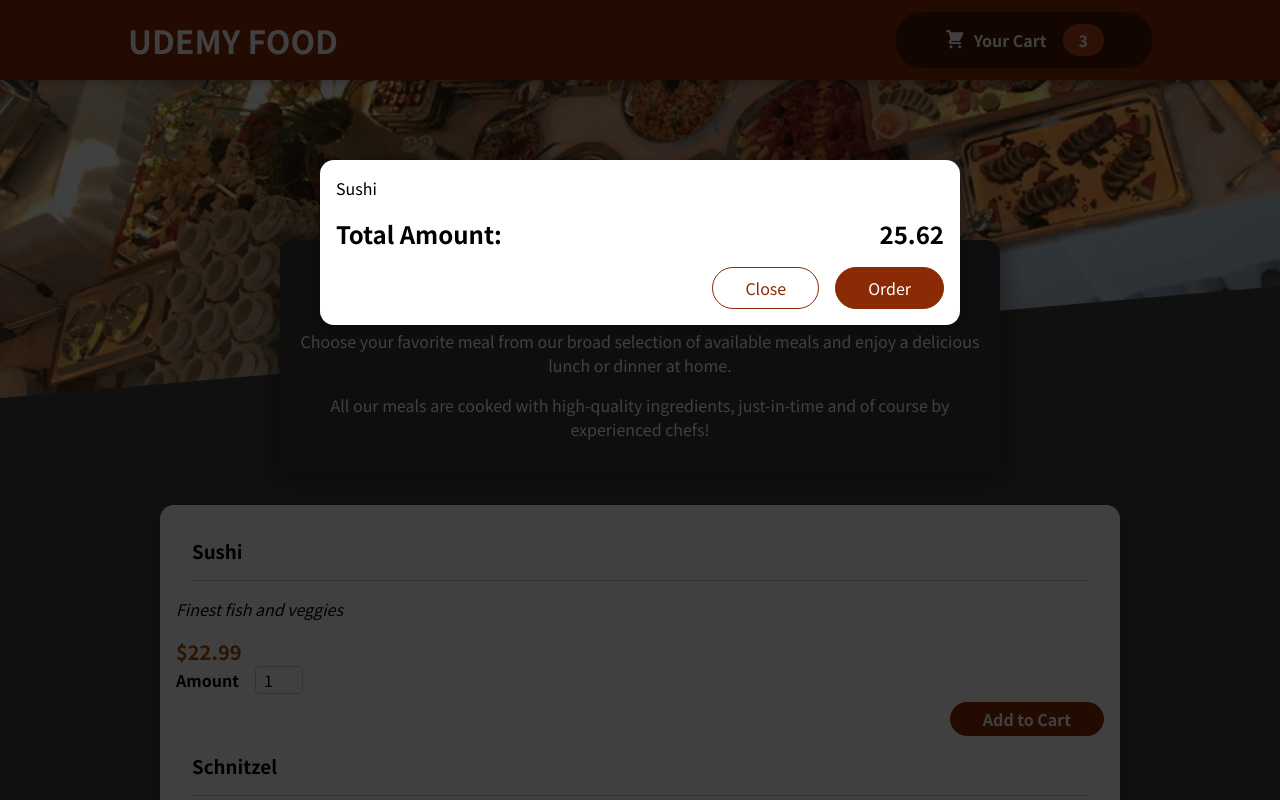
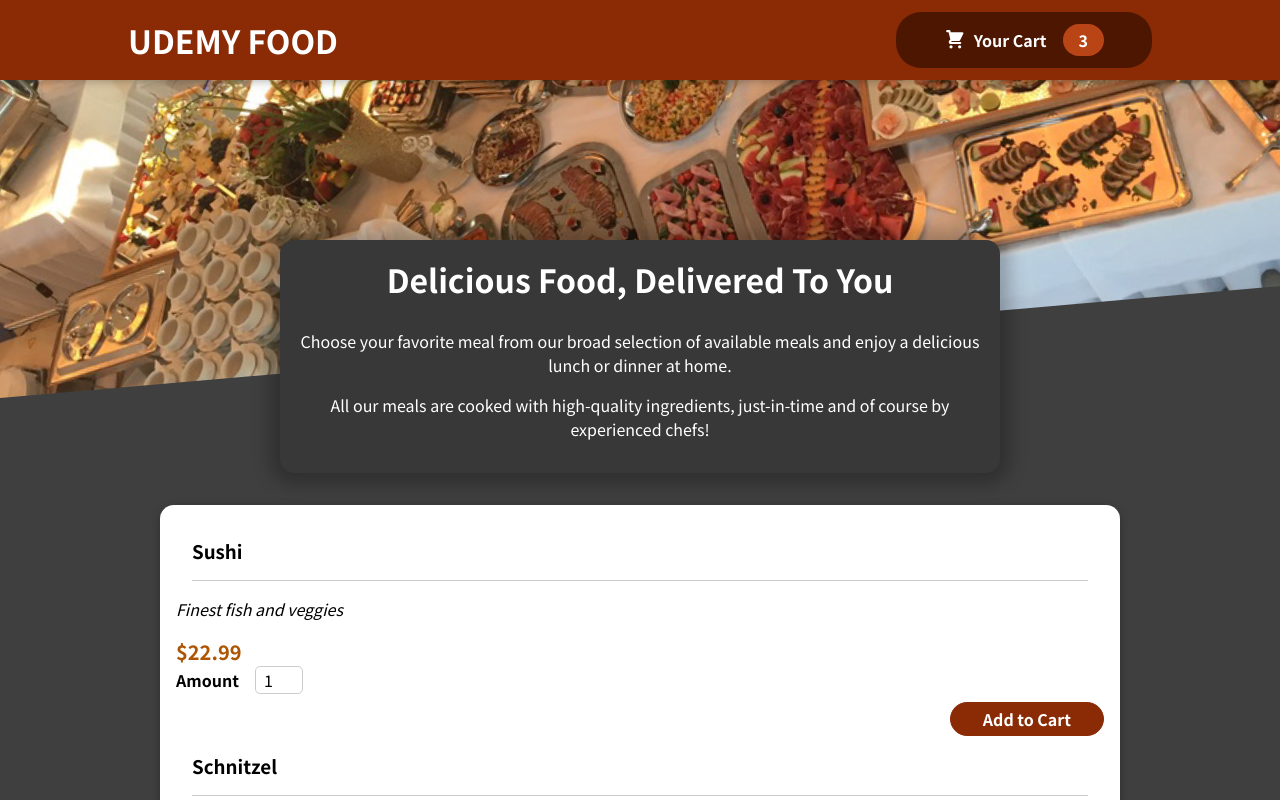
Before and after one commit to MarcinMaciejewski12/Food-order-app, a React (Create React App) app: page / in a window 1280 px wide. Shown: the top 800 px of the page. Built offline with nearby package versions, Linux system fonts and the light colour scheme.

Commit message:
Managing a Cart and Modal state

```diff
--- a/src/App.js
+++ b/src/App.js
@@ -1,13 +1,23 @@
-import { Fragment } from "react";
+import { Fragment, useState } from "react";
 import Cart from "./components/Cart/Cart";
 import Header from "./components/Layout/Header";
 import Meals from "./components/Meals/Meals";
 
 function App() {
+  const [cartIsShown, setCartIsShown] = useState(false);
+
+  const setCartHandler = () => {
+    setCartIsShown(true);
+  };
+
+  const hideCartHandler = () => {
+    setCartIsShown(false);
+  };
+
   return (
     <Fragment>
-      <Cart />
-      <Header />
+      {cartIsShown && <Cart onClose={hideCartHandler} />}
+      <Header onShowCart={setCartHandler} />
       <main>
         <Meals />
       </main>
--- a/src/components/Cart/Cart.js
+++ b/src/components/Cart/Cart.js
@@ -11,14 +11,16 @@
   );
 
   return (
-    <Modal>
+    <Modal onClose={props.onClose}>
       {cartItems}
       <div className={classes.total}>
         <span>Total Amount:</span>
         <span> 25.62</span>
       </div>
       <div className={classes.actions}>
-        <button className={classes["button--alt"]}>Close</button>
+        <button className={classes["button--alt"]} onClick={props.onClose}>
+          Close
+        </button>
         <button className={classes.button}>Order</button>
       </div>
     </Modal>
--- a/src/components/Layout/Header.js
+++ b/src/components/Layout/Header.js
@@ -8,7 +8,7 @@
     <Fragment>
       <header className={classes.header}>
         <h1>UDEMY FOOD</h1>
-        <HeaderCartButton />
+        <HeaderCartButton onClick={props.onShowCart} />
       </header>
       <div className={classes["main-image"]}>
         <img src={mealsImg} alt="A table full of delicious food" />
--- a/src/components/Layout/HeaderCartButton.js
+++ b/src/components/Layout/HeaderCartButton.js
@@ -4,7 +4,7 @@
 
 const HeaderCartButton = (props) => {
   return (
-    <button className={classes.button}>
+    <button className={classes.button} onClick={props.onClick}>
       <span className={classes.icon}>
         <CartIcon />
       </span>
--- a/src/components/UI/Modal.js
+++ b/src/components/UI/Modal.js
@@ -4,7 +4,7 @@
 import classes from "./Modal.module.css";
 
 const Backdrop = (props) => {
-  return <div className={classes.backdrop} />;
+  return <div className={classes.backdrop} onClick={props.onClose} />;
 };
 
 const ModalOverlay = (props) => {
@@ -20,7 +20,10 @@
 const Modal = (props) => {
   return (
     <Fragment>
-      {ReactDOM.createPortal(<Backdrop />, portalElement)}
+      {ReactDOM.createPortal(
+        <Backdrop onClose={props.onClose} />,
+        portalElement
+      )}
       {ReactDOM.createPortal(
         <ModalOverlay>{props.children}</ModalOverlay>,
         portalElement
```
Also changed, not shown: 1 other file (tests, documents, lock files or other folders).
